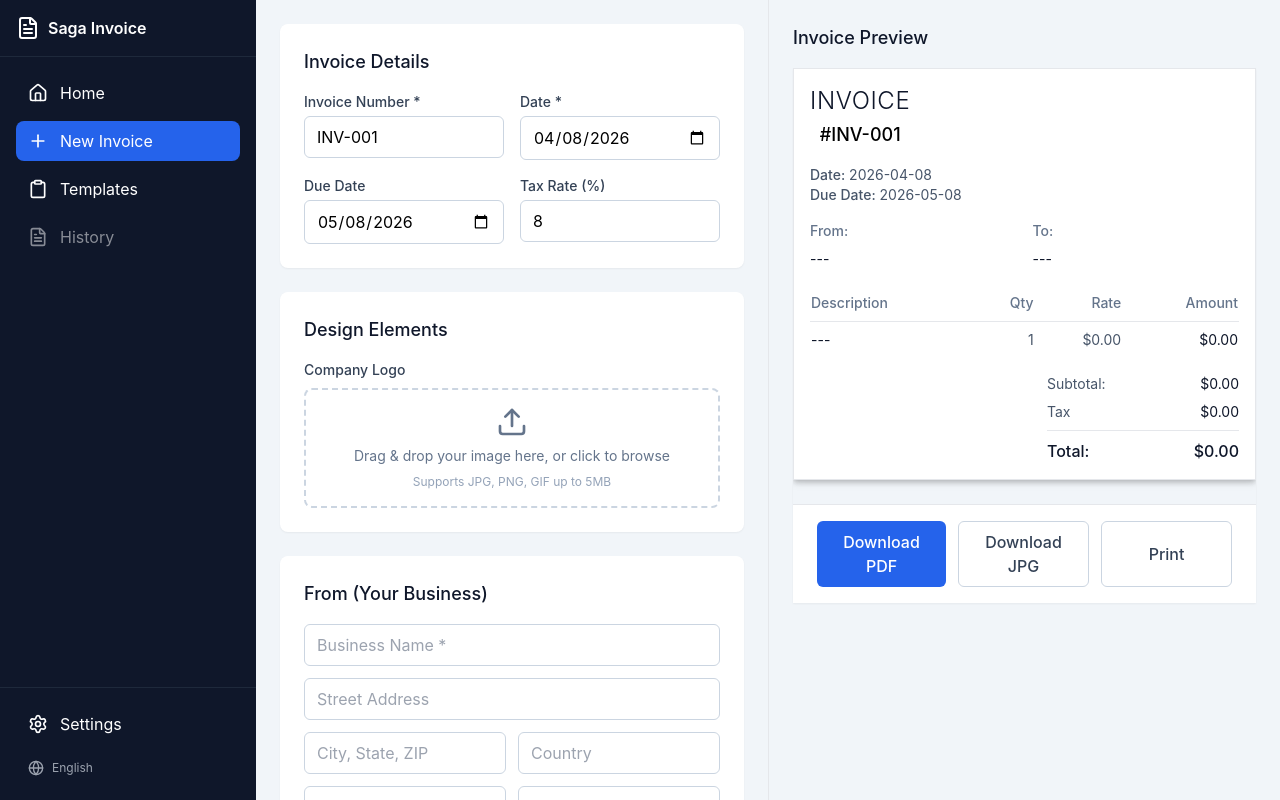
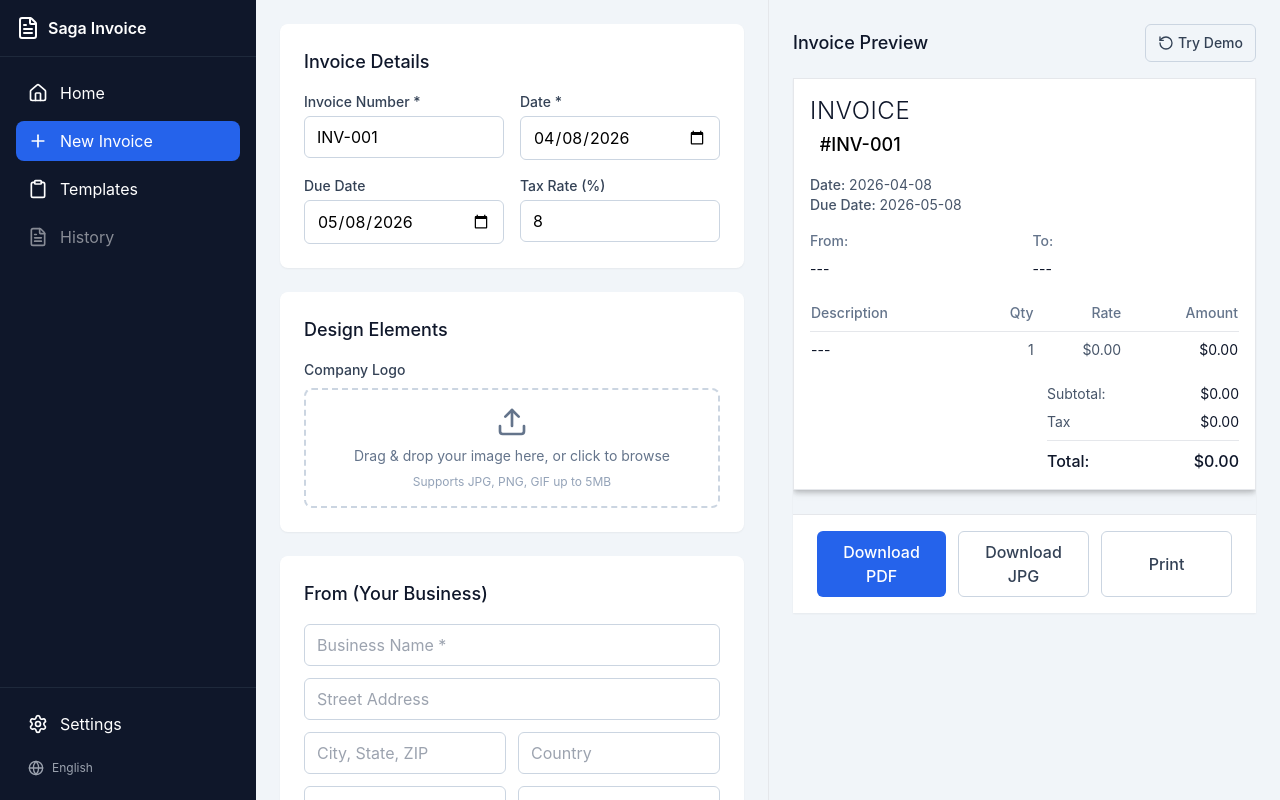
Before and after one commit to lvshiwei66/sagainvo, a Next.js app: page /editor in a window 1280 px wide. Built offline with nearby package versions, Linux system fonts and the light colour scheme.

Commit message:
feat: move Try Demo button to InvoicePreview with confirm dialog and icon

```diff
--- a/src/app/editor/page.tsx
+++ b/src/app/editor/page.tsx
@@ -56,6 +56,13 @@ export default function EditorPage() {
   };
 
   const loadDemoData = () => {
+    // Confirm with user before loading demo data if there's existing data
+    if (invoice.items.length > 1 || invoice.from.businessName || invoice.to.clientName || invoice.number || invoice.date) {
+      if (!window.confirm('This will replace your current invoice data with demo data. Continue?')) {
+        return;
+      }
+    }
+
     setInvoice(demoInvoiceData);
   };
 
--- a/src/components/invoice/InvoiceForm.tsx
+++ b/src/components/invoice/InvoiceForm.tsx
@@ -11,7 +11,6 @@ interface InvoiceFormProps {
   onLineItemChange: (index: number, updates: Partial<LineItem>) => void;
   onAddLineItem: () => void;
   onRemoveLineItem: (index: number) => void;
-  onLoadDemoData: () => void;
   onApplyTemplate?: (template: InvoiceTemplate) => void;
 }
 
@@ -21,7 +20,6 @@ export default function InvoiceForm({
   onLineItemChange,
   onAddLineItem,
   onRemoveLineItem,
-  onLoadDemoData,
   onApplyTemplate,
 }: InvoiceFormProps) {
   const { tInvoice } = useI18n();
@@ -357,17 +355,6 @@ export default function InvoiceForm({
           </div>
         </div>
       </div>
-
-      {/* Demo Data Button */}
-      <div className="bg-white rounded-lg shadow-sm p-6">
-        <button
-          onClick={onLoadDemoData}
-          className="w-full py-3 flex items-center justify-center gap-2 bg-slate-100 hover:bg-slate-200 text-slate-700 rounded-md font-medium transition-colors"
-        >
-          <RotateCcw className="h-4 w-4" />
-          {tInvoice('invoice.demo.button') || 'Try Demo'}
-        </button>
-      </div>
     </div>
   );
 }
--- a/src/components/invoice/InvoicePreview.dompdf.tsx
+++ b/src/components/invoice/InvoicePreview.dompdf.tsx
@@ -4,6 +4,7 @@ import { Invoice, Totals, InvoiceTemplate } from "@/lib/types";
 import { exportPDFWithLogo } from "@/lib/dompdf-export"; // Use new dompdf export
 import { exportToJpg } from "@/lib/image-export";
 import { useRef, useLayoutEffect, useState } from "react";
+import { RotateCcw } from "lucide-react";
 
 const DEFAULT_THEME_COLOR = '#2563EB';
 const A4_HEIGHT_MM = 297; // Standard A4 height in mm
@@ -14,6 +15,7 @@ interface InvoicePreviewProps {
   totals: Totals;
   template?: InvoiceTemplate;
   className?: string;
+  onLoadDemoData?: () => void;
 }
 
 export default function InvoicePreview({
@@ -21,6 +23,7 @@ export default function InvoicePreview({
   totals,
   template,
   className,
+  onLoadDemoData,
 }: InvoicePreviewProps) {
   // We keep this ref to potentially share the DOM element with dompdf
   const invoiceContainerRef = useRef<HTMLDivElement>(null);
@@ -87,7 +90,18 @@ export default function InvoicePreview({
 
   return (
     <div className={className}>
-      <h2 className="text-lg font-medium text-slate-900 mb-4">Invoice Preview</h2>
+      <div className="flex justify-between items-center mb-4">
+        <h2 className="text-lg font-medium text-slate-900">Invoice Preview</h2>
+        {onLoadDemoData && (
+          <button
+            onClick={onLoadDemoData}
+            className="py-2 px-3 border border-slate-300 hover:bg-slate-50 text-slate-700 rounded-md text-sm font-medium transition-colors flex items-center gap-1"
+          >
+            <RotateCcw className="h-4 w-4" />
+            Try Demo
+          </button>
+        )}
+      </div>
       <div className="shadow-sm overflow-hidden">
         <div className="pb-6 drop-shadow-md">
           <div
```
